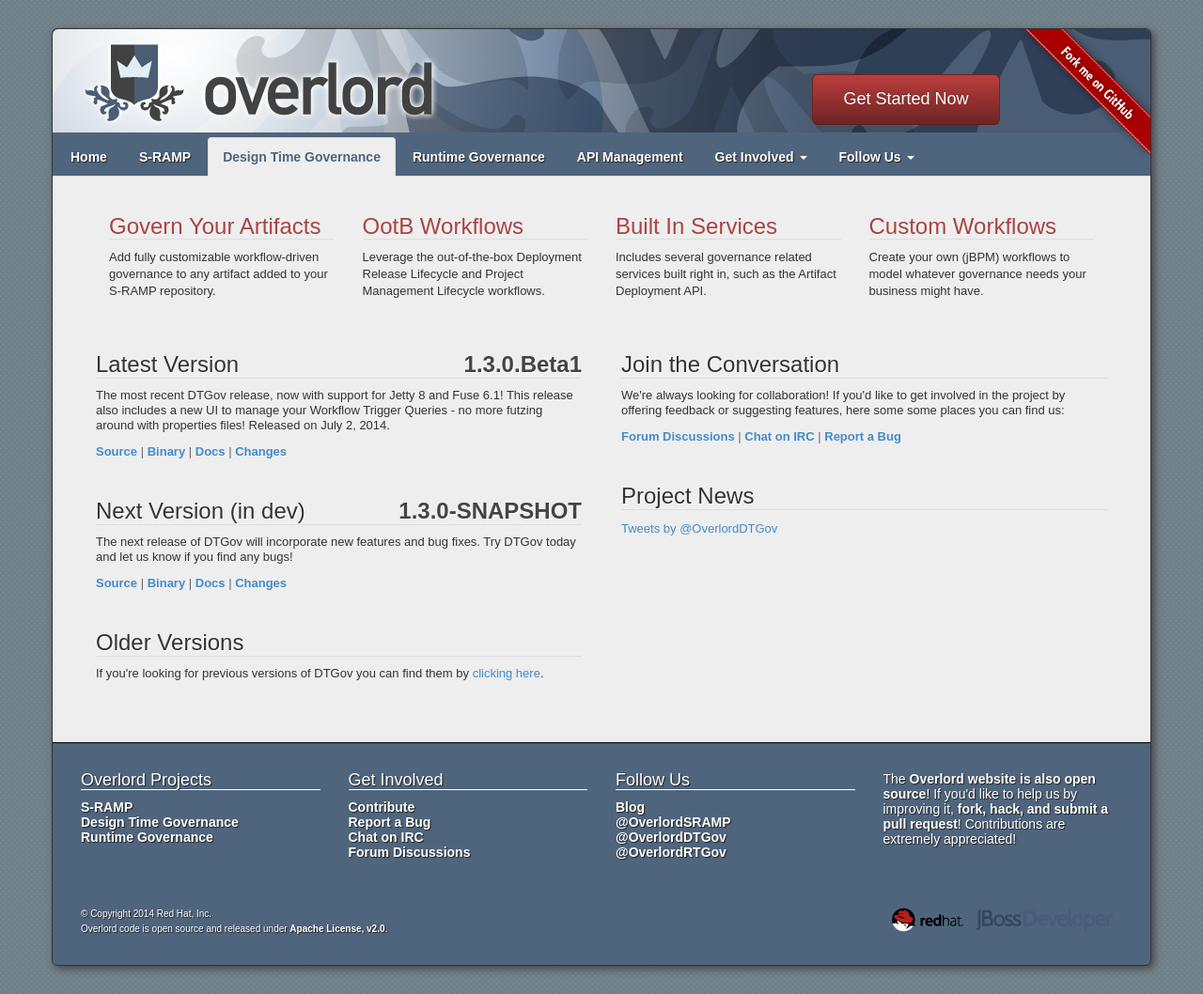
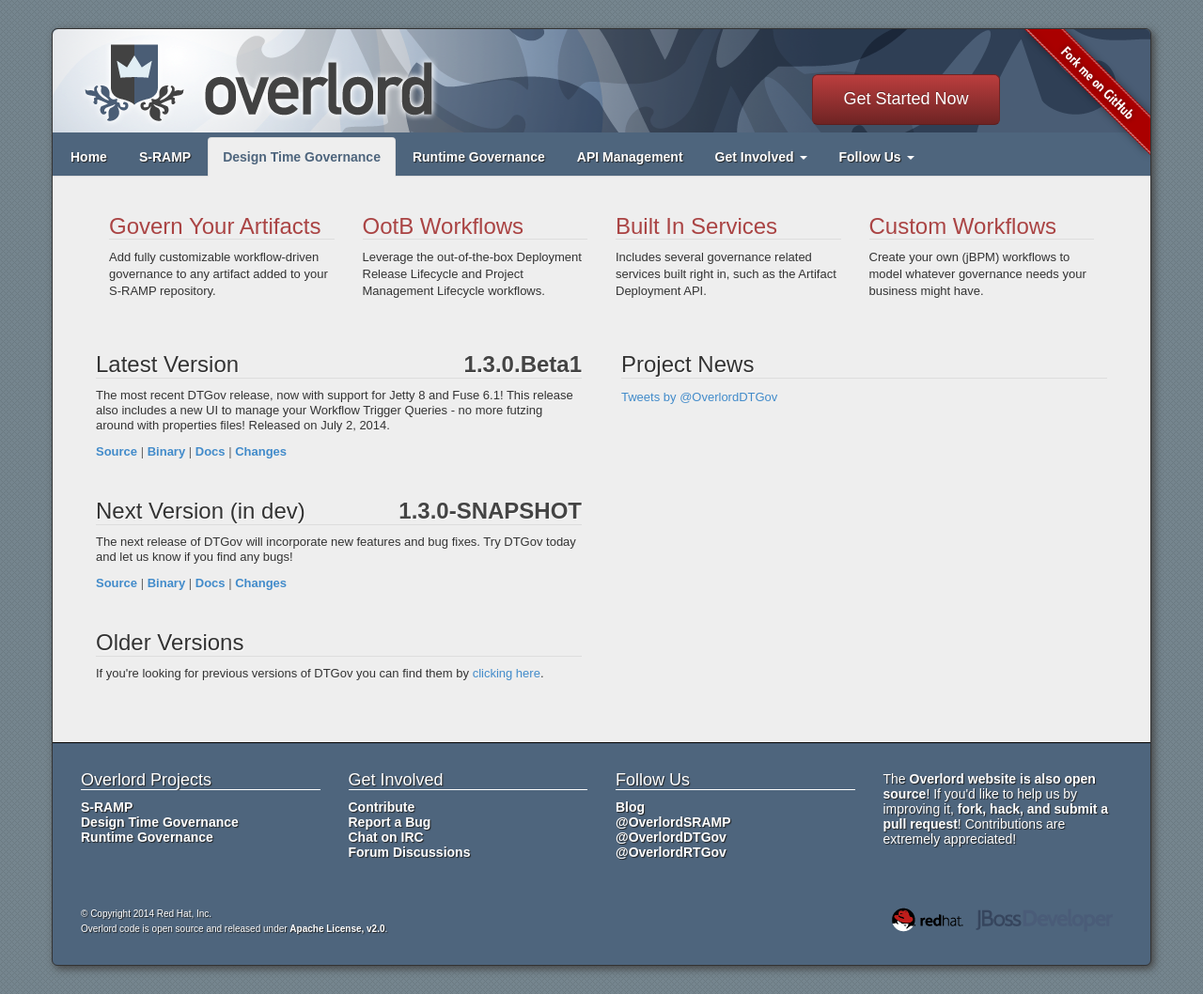
Before and after one commit to Governance/Governance.github.io, a Jekyll site: the page built from dtgov/index.html, in a window 1280 px wide. Shown: the whole page at 94% size. Built offline with Jekyll 4.4.1, drawn with Linux system fonts in a browser that asks for light colours; comment, search, counter and statistics services are not loaded.

Commit message:
removed 'join the conversation'

```diff
--- a/dtgov/index.html
+++ b/dtgov/index.html
@@ -59,18 +59,6 @@
             <!-- Right side -->
             <div class="col-lg-6">
               <div class="citem">
-                <h3>Join the Conversation</h3>
-                <p>
-                  We're always looking for collaboration!  If you'd like to get involved in the project by
-                  offering feedback or suggesting features, here some some places you can find us:
-                </p>
-                <div class="links">
-                  <a href="https://community.jboss.org/en/overlord">Forum Discussions</a> |
-                  <a href="/chat.html">Chat on IRC</a> |
-                  <a href="https://issues.jboss.org/browse/SRAMP">Report a Bug</a>
-                </div>
-              </div>
-              <div class="citem">
                 <h3>Project News</h3>
 				<a class="twitter-timeline" data-dnt="true" href="https://twitter.com/OverlordDTGov" data-widget-id="444170764397187072">Tweets by @OverlordDTGov</a>
 				<script>!function(d,s,id){var js,fjs=d.getElementsByTagName(s)[0],p=/^http:/.test(d.location)?'http':'https';if(!d.getElementById(id)){js=d.createElement(s);js.id=id;js.src=p+"://platform.twitter.com/widgets.js";fjs.parentNode.insertBefore(js,fjs);}}(document,"script","twitter-wjs");</script>
```
Also changed, not shown: rtgov/index.html (+0 -12 lines), s-ramp/index.html (+0 -12 lines), apiman/index.html (line endings or trailing spaces).
